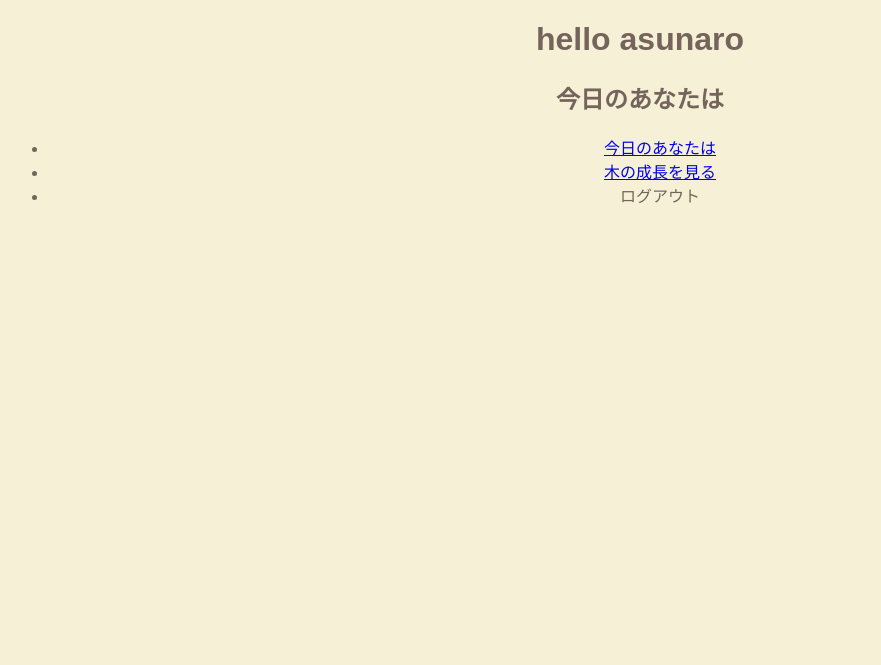
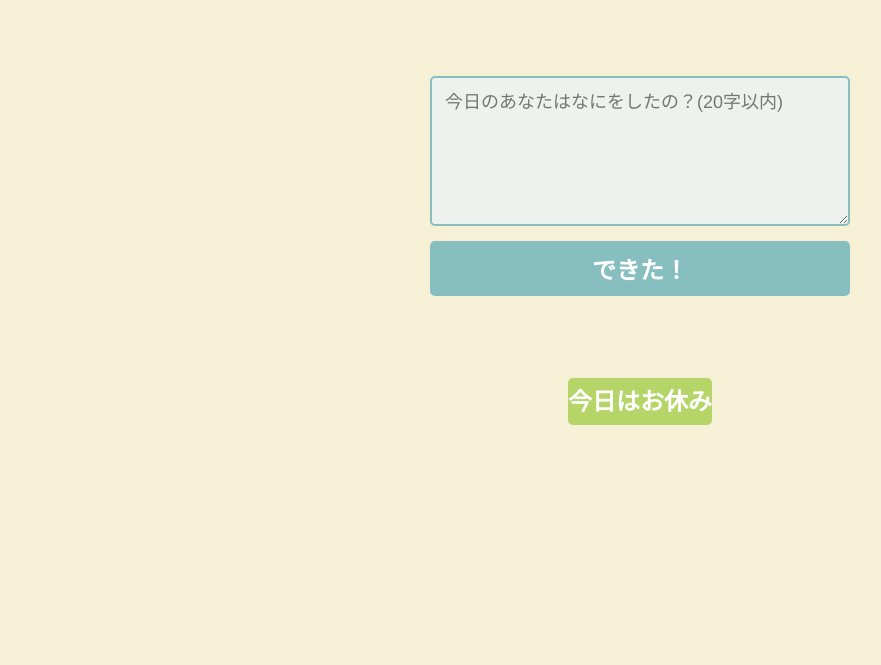
Before and after one commit to Sugar38Spice/asunaro, a Flask app: template templates/post.html in a window 1280 px wide. Shown: the top 665 px of the page, without its empty margins (0-881 px from the left). Run offline with Flask 2, Linux system fonts and the light colour scheme; the template is opened without the code that fills it, so the values that code supplies are empty.

Commit message:
Fix post.html &post.css

```diff
--- a/static/post.css
+++ b/static/post.css
@@ -78,10 +78,74 @@ text-align: center;   /* 文字の中央揃え */
 
   /* フッターメニューここまで */
 
-  .box1{
-	width:80%;
-	height:300px;
-	background:#EEF2EF;
-	border-radius:30px;
-	border: 2px solid #87BFC1;  /* 枠線 */
+
+  /* テキスト入力フォーム */
+  @import url(https://fonts.googleapis.com/css?family=Montserrat:400,700);
+
+
+form { max-width:420px; margin:50px auto; }
+
+.feedback-input {
+  color:#74645C;
+  font-family: Helvetica, Arial, sans-serif;
+  font-weight:500;
+  font-size: 18px;
+  border-radius: 5px;
+  line-height: 22px;
+  background-color:#EEF2EF;
+  border:2px solid #87BFC1;
+  transition: all 0.3s;
+  padding: 13px;
+  margin-bottom: 15px;
+  width:100%;
+  box-sizing: border-box;
+  outline:0;
+}
+
+.feedback-input:focus { border:2px solid #87BFC1; }
+
+textarea {
+  height: 150px;
+  line-height: 150%;
+  resize:vertical;
+}
+
+[type="submit"] {
+  font-family: 'Montserrat', Arial, Helvetica, sans-serif;
+  width: 100%;
+  background:#87BFC1;
+  border-radius:5px;
+  border:0;
+  cursor:pointer;
+  color:white;
+  font-size:24px;
+  padding-top:10px;
+  padding-bottom:10px;
+  transition: all 0.3s;
+  margin-top:-4px;
+  font-weight:700;
+}
+[type="submit"]:hover { background:#B0DBD4; }
+
+/* テキスト入力フォームここまで */
+
+
+/* 今日はお休みボタン */
+
+[type="zzz-btn"] {
+	font-family: 'Montserrat', Arial, Helvetica, sans-serif;
+	width: 100%;
+	background:#B5D569;
+	border-radius:5px;
+	border:0;
+	cursor:pointer;
+	color:white;
+	font-size:24px;
+	padding-top:10px;
+	padding-bottom:10px;
+	transition: all 0.3s;
+	margin-top:-4px;
+	font-weight:700;
   }
+  [type="zzz-btn"]:hover { background:#EDE795; }
+/* ここまで */
--- a/templates/post.html
+++ b/templates/post.html
@@ -6,19 +6,25 @@
 	<meta name="description" content="どんなサイトかを短い文章で説明">
 	<meta name="viewport" content="width=device-width,initial-scale=1,user-scalable=1">
     <title>ページタイトル</title>
-    <link rel="stylesheet" href="CSS/style.css">
+    <link rel="stylesheet" href="../static/post.css">
 	    <!-- ここからJS -->
 		<script src="./js/jquery-3.5.1.min.js"></script>    <!-- jQuery -->
 		<script src="./js/common.js"></script>  <!-- Javascript  -->
 </head>
 <body>
-<h1>hello asunaro</h1>
-<h2>今日のあなたは</h2>
+<br>
 
-<center>
-	<div class="box1"></div>
-	</div>
-	</center>
+			<form>
+				<textarea name="今日のあなたは？" class="feedback-input" placeholder="今日のあなたはなにをしたの？(20字以内)" maxlength="20"></textarea>
+				<input type="submit" value="できた！"/>
+			  </form>
+
+
+			  <br><br>
+
+			  <!-- 今日はお休みボタン -->
+			  <a href="zzz.html" type="zzz-btn">    今日はお休み    </a>
+			  <!-- ここまで -->
 
 
 <!--フッターからログアウトするための仕掛け -->
--- a/templates/zzz.html
+++ b/templates/zzz.html
@@ -14,7 +14,7 @@
 <body>
 
 
-<img src="https://dadfpmh61h9tr.cloudfront.net/2017/10/15/1508077278020_thum_1508077277472_thum_photo.jpg" >
+<img src="../img/asunaro_ame.PNG" >
 
 
 </body>
```
